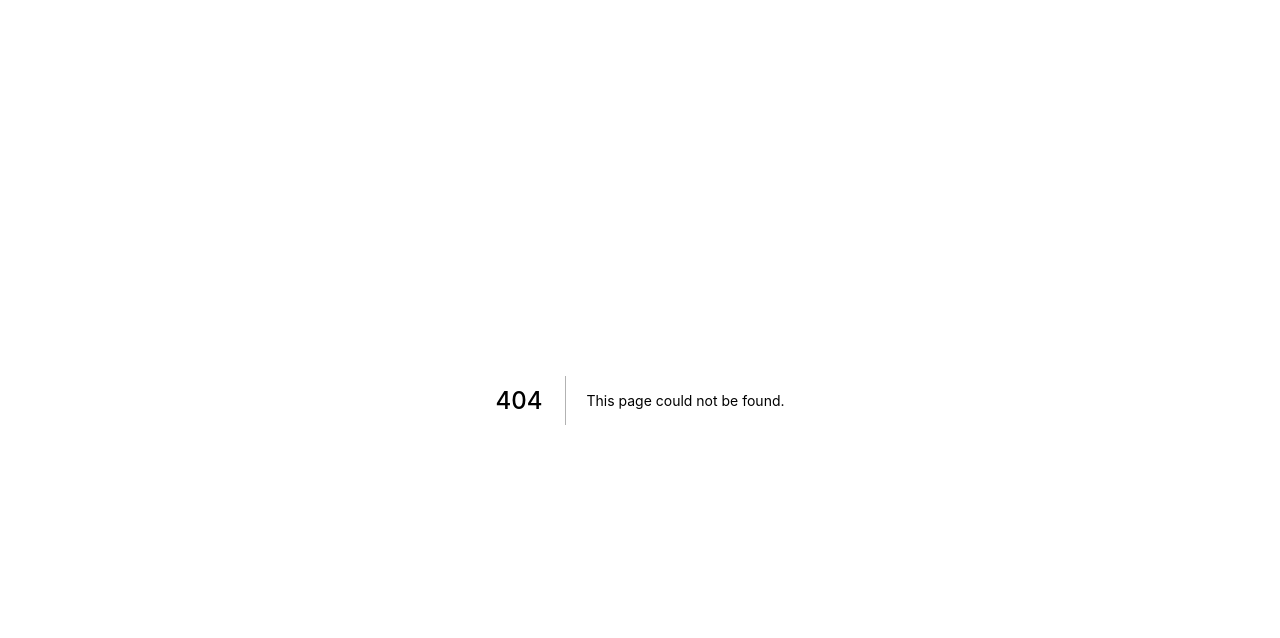
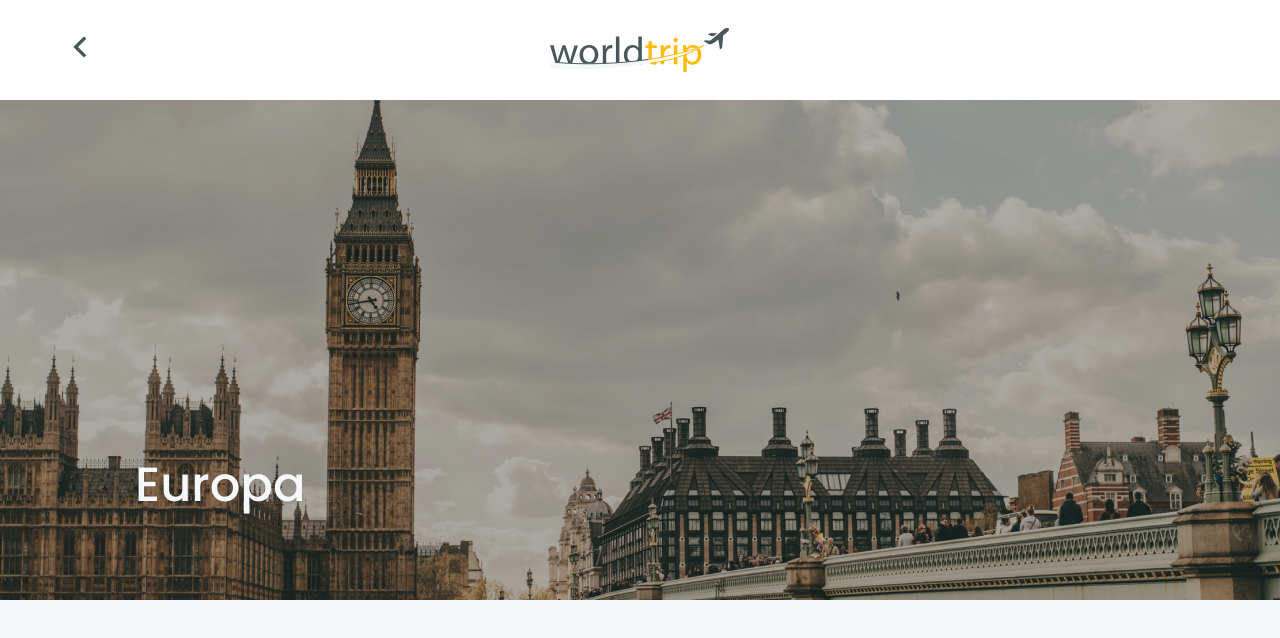
Before and after one commit to m4rcaoferole/desafio-interface-chakra, a Next.js app: page /places/europe in a window 1280 px wide. Before the commit this address had no page. Shown: the top 638 px of the page. Built offline with nearby package versions, Linux system fonts and the light colour scheme.

Commit message:
feat: page slug witch header and content banner

```diff
--- a/package.json
+++ b/package.json
@@ -17,6 +17,7 @@
     "next": "12.2.5",
     "react": "18.2.0",
     "react-dom": "18.2.0",
+    "react-icons": "^4.4.0",
     "sass": "^1.54.7",
     "swiper": "^8.3.2"
   },
--- /dev/null
+++ b/src/components/ContainerBanner/index.tsx
@@ -0,0 +1,29 @@
+import { Flex, Heading } from "@chakra-ui/react";
+
+export default function ContainerBanner() {
+  return (
+    <Flex
+      w="100%"
+      h={["150px", "300px", "500px"]}
+      px={["0", "0", "35"]}
+      pt={["0", "0", "70"]}
+      bgImage="url(/europetorre.png)"
+      bgPosition="center"
+      bgRepeat="no-repeat"
+      bgSize="cover"
+      align="center"
+      justify={["center", "center", "flex-start"]}
+    >
+      <Heading
+        textAlign={["center", "left"]}
+        fontSize={["1.75rem", "5xl"]}
+        mt={["0","0","200px"]}
+        ml={["0","0","100px"]}
+        color="gray.100"
+        fontWeight="500"
+      >
+        Europa
+      </Heading>
+    </Flex>
+  );
+}
--- a/src/components/Header/index.tsx
+++ b/src/components/Header/index.tsx
@@ -1,6 +1,14 @@
-import { Flex, Grid, Image } from "@chakra-ui/react";
+import { Flex, Grid, Icon, Image } from "@chakra-ui/react";
+import Link from "next/link";
+import { useRouter } from "next/router";
+
+import { RiArrowLeftSLine } from "react-icons/ri";
 
 export default function Header() {
+  const { asPath } = useRouter();
+
+  const noHomePage = asPath !== "/";
+
   return (
     <Flex
       as="header"
@@ -17,10 +25,19 @@
          mx='auto'
          w='100%'
          maxW='1160px'
-         templateColumns='repeat(3, fr)'
+         templateColumns='repeat(3, 1fr)'
          justifyContent='center'
          alignItems='center'
       >
+
+        {noHomePage && (
+          <Link href={"/"}>
+            <a>
+              <Icon as={ RiArrowLeftSLine } fontSize={[20, 40]} justifySelf='start' />
+            </a>
+          </Link>
+        )}
+
          <Image
             w={['80px', '180px']}
             src="/Logo.svg"
--- a/src/components/Slider/index.tsx
+++ b/src/components/Slider/index.tsx
@@ -35,7 +35,7 @@
             textAlign="center"
             bgPosition="center"
           >
-            <Link href="/europe">
+            <Link href="/places/europe">
               <a>
                 <Heading
                   fontSize={["3xl", "4xl", "5xl"]}
--- /dev/null
+++ b/src/pages/places/[slug].tsx
@@ -0,0 +1,12 @@
+import { Flex } from "@chakra-ui/react";
+import ContainerBanner from "../../components/ContainerBanner";
+import Header from "../../components/Header";
+
+export default function Places() {
+  return (
+    <Flex direction="column">
+      <Header />
+      <ContainerBanner />
+    </Flex>
+  );
+}
```
Also changed, not shown: public/europetorre.png (added), 1 other file (tests, documents, lock files or other folders).
